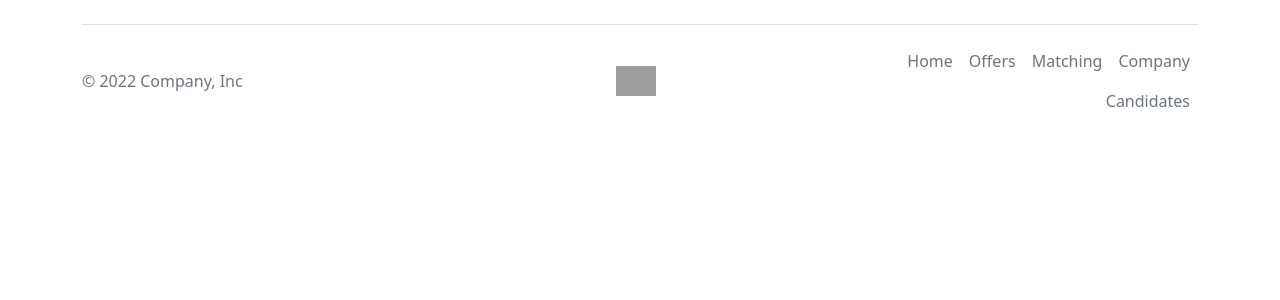
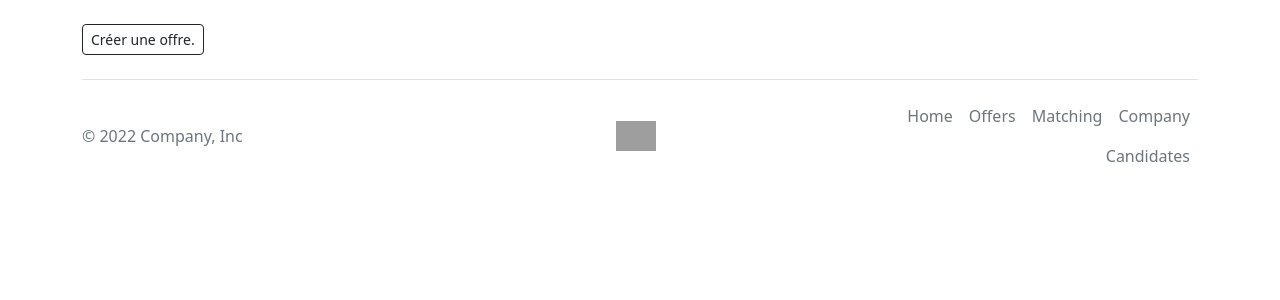
Before and after one commit to Kevw94/PHP_Symfony, a Symfony app: template templates/offer/index.html.twig in a window 1280 px wide. Shown: the part 73-373 px from the top of the page. Run offline with Twig, Linux system fonts and the light colour scheme; the template is opened without the code that fills it, so the values that code supplies are empty; some libraries are stand-ins or nearby versions; grey boxes are pictures that could not be loaded.

Commit message:
implement buttons for redirecting to creating offers and companies

```diff
--- a/templates/company/index.html.twig
+++ b/templates/company/index.html.twig
@@ -6,6 +6,9 @@
 
 {% block body %}
 <div>
+        <div>
+                <a class="btn btn-outline-dark btn-sm " href="{{ path('company_create') }}">Ajouter une Entreprise.</a>
+        </div>
     {% for company in companies %}
         <div>
             {{company.name}}
@@ -15,7 +18,7 @@
         </div>
         <div>
 
-            <a href="{{ path('company_edit', {'id' : company.id}) }}">Modifier</a>
+            <a class="btn btn-outline-dark btn-sm" href="{{ path('company_edit', {'id' : company.id}) }}">Modifier</a>
         </div>
         <br>
     {% endfor %}
--- a/templates/offer/index.html.twig
+++ b/templates/offer/index.html.twig
@@ -18,6 +18,9 @@
                 <div>{{ offer.description }}</div>
             </li>
         {% endfor %}
+        <div>
+            <a class="btn btn-outline-dark btn-sm " id="btn_delete" href="{{ path('create_offer')}}">Créer une offre.</a>
+        </div>
 
     </div>
 
```
